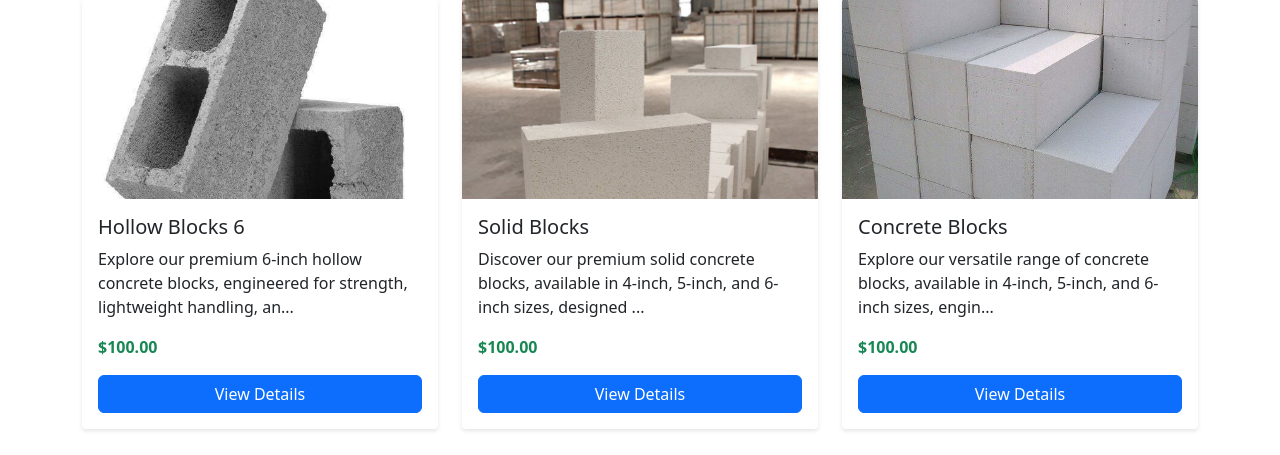
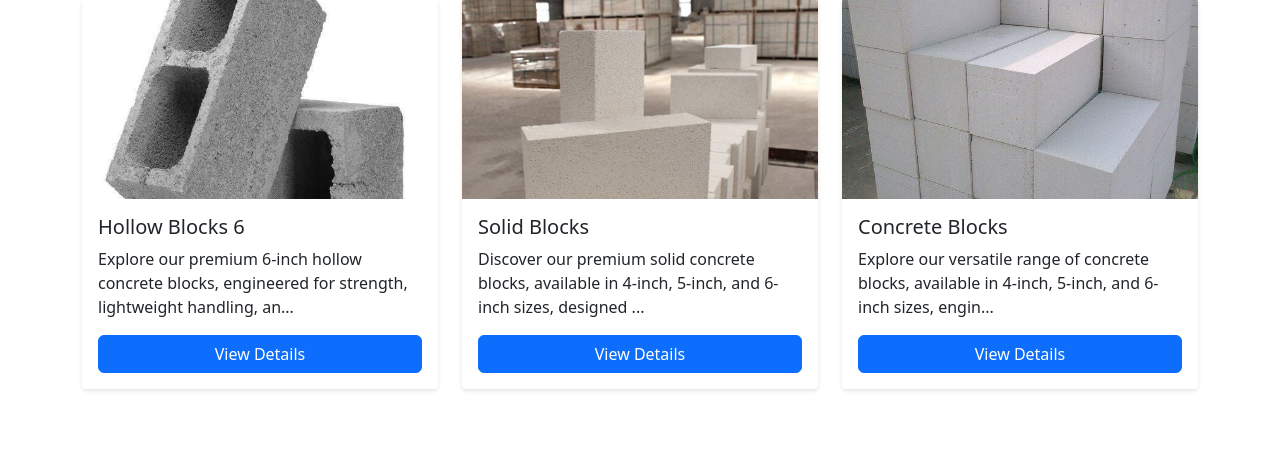
Before and after one commit to snavid/Stumartcot-Construction, a Flask app: page /category/8 in a window 1280 px wide. Shown: the part 345-800 px from the top of the page. Run offline with Flask 3, Linux system fonts and the light colour scheme; data comes from the database, SQL or seed files in the repository; parts of the project's set-up code (start-up, migrations or seed data) failed here and were passed over; some libraries are stand-ins or nearby versions.

Commit message:
removed categories pricing

```diff
--- a/website/templates/category_products.html
+++ b/website/templates/category_products.html
@@ -34,9 +34,9 @@
                 <div class="card-body d-flex flex-column">
                     <h5 class="card-title">{{ product.name }}</h5>
                     <p class="card-text flex-grow-1">{{ product.description[:100] }}{% if product.description|length > 100 %}...{% endif %}</p>
-                    <p class="card-text">
+                    <!-- <p class="card-text">
                         <strong class="text-success">${{ "%.2f"|format(product.price) }}</strong>
-                    </p>
+                    </p> -->
                     <a href="{{ url_for('views.product_detail', product_id=product.id) }}" class="btn btn-primary mt-auto">
                         View Details
                     </a>
```
